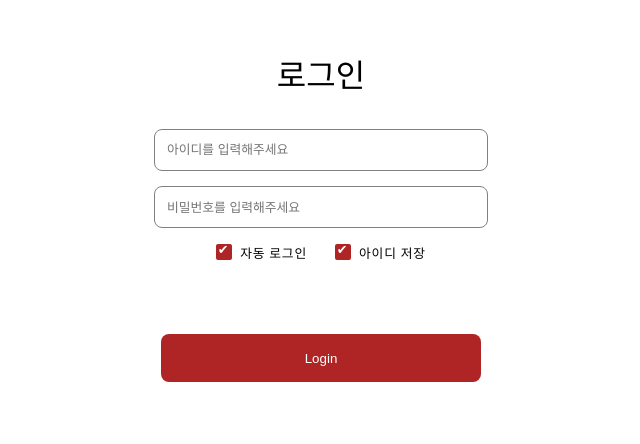
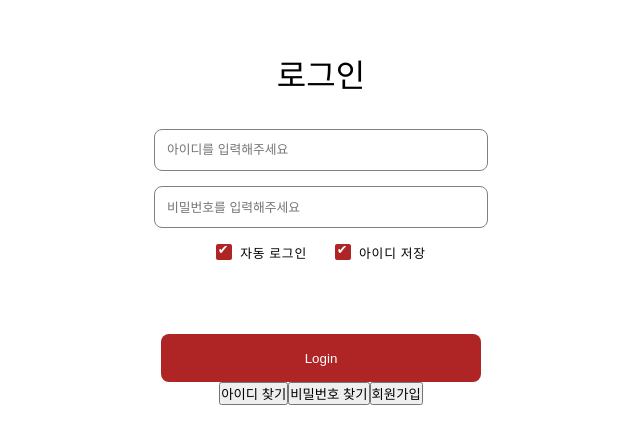
Before and after one commit to CODE-U-S/Webtoon-Search-Project-Frontend, a React (Create React App) app: page /login in a window 1280 px wide. Shown: the part 150-594 px from the top of the page, without its empty margins (319-959 px from the left). Built offline with nearby package versions, Linux system fonts and the light colour scheme.

Commit message:
💄 아이디 찾기, 비밀번호 찾기, 회원가입 옵션 버튼 생성

```diff
--- a/src/components/login/Login.js
+++ b/src/components/login/Login.js
@@ -23,7 +23,13 @@ function Login() {
       </div>
 
       <div className={styles["container-button"]}>
-        <button>Login</button>
+        <button type={"submit"}>Login</button>
+      </div>
+
+      <div className={styles["container-find"]}>
+        <button type={"button"}>아이디 찾기</button>
+        <button type={"button"}>비밀번호 찾기</button>
+        <button type={"button"}>회원가입</button>
       </div>
     </div>
   );
--- a/src/css/login/Login.module.css
+++ b/src/css/login/Login.module.css
@@ -48,7 +48,7 @@ input:focus {
   margin-top: 2vmin;
 }
 
-button {
+button[type="submit"] {
   width: 40vmin;
   min-width: 20rem;
   height: 4vmin;
```
